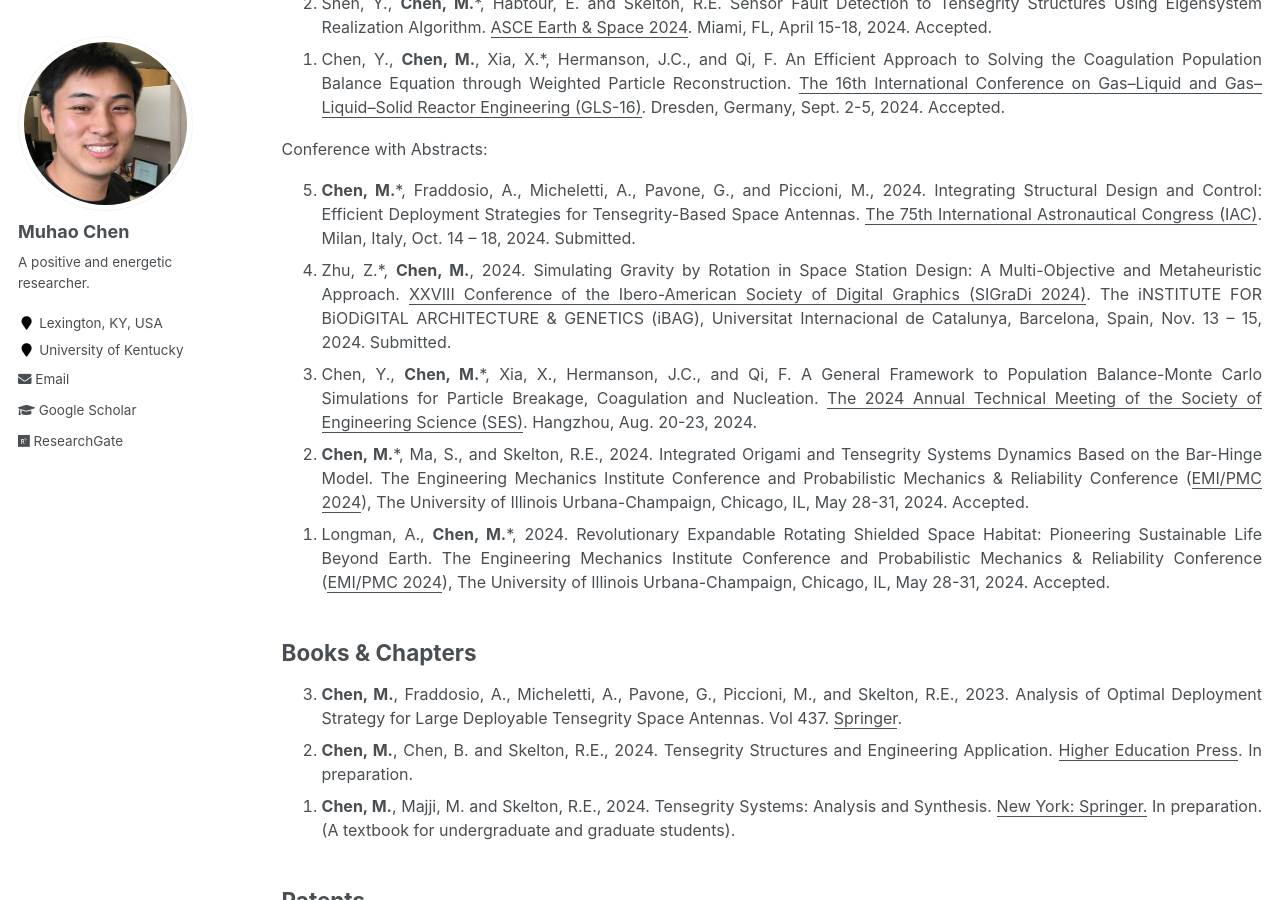
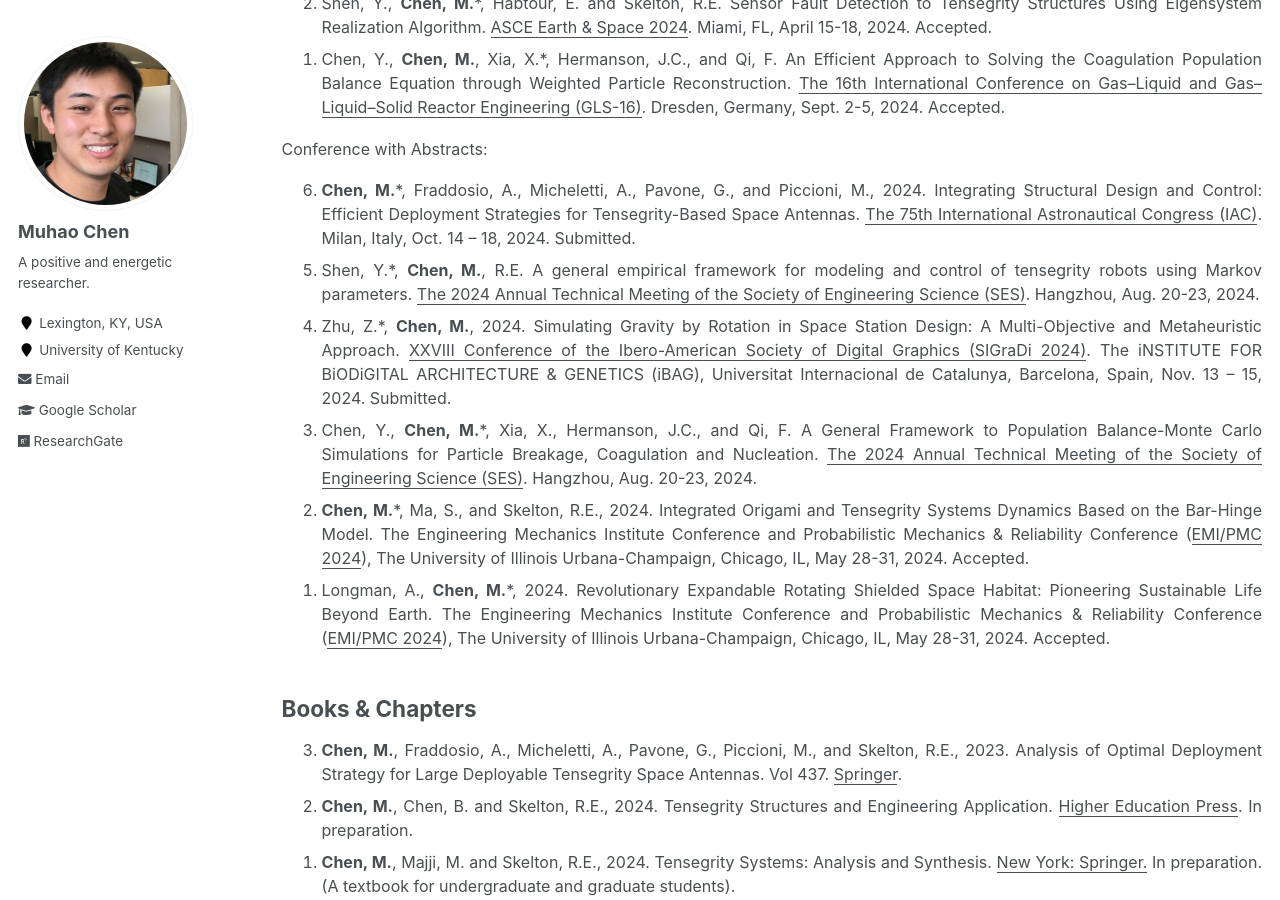
Before and after one commit to Muhao-Chen/muhao-chen.github.io, a Jekyll site: the page built from _pages/publication.md, in a window 1280 px wide and 900 px high, scrolled down 4100 px. Built offline with Jekyll 4.4.1, drawn with Linux system fonts in a browser that asks for light colours.

Commit message:
Update publication.md

```diff
--- a/_pages/publication.md
+++ b/_pages/publication.md
@@ -108,6 +108,7 @@ Portland, OR, Nov. 17 – 21, 2024. Submitted. </li>
 Conference with Abstracts:
 <ol reversed>
 <li><strong>Chen, M.</strong>*, Fraddosio, A., Micheletti, A., Pavone, G., and Piccioni, M., 2024. Integrating Structural Design and Control: Efficient Deployment Strategies for Tensegrity-Based Space Antennas. <u>The 75th International Astronautical Congress (IAC)</u>. Milan, Italy, Oct. 14 – 18, 2024. Submitted. </li>
+<li> Shen, Y.*, <strong>Chen, M.</strong>, R.E. A general empirical framework for modeling and control of tensegrity robots using Markov parameters. <u>The 2024 Annual Technical Meeting of the Society of Engineering Science (SES)</u>. Hangzhou, Aug. 20-23, 2024.</li>
 <li>Zhu, Z.*, <strong>Chen, M.</strong>, 2024. Simulating Gravity by Rotation in Space Station Design: A Multi-Objective and Metaheuristic Approach. <u>XXVIII Conference of the Ibero-American Society of Digital Graphics (SIGraDi 2024)</u>. The iNSTITUTE FOR BiODiGITAL ARCHITECTURE & GENETICS (iBAG), Universitat Internacional de Catalunya, Barcelona, Spain, Nov. 13 – 15, 2024. Submitted. </li>
 <li> Chen, Y., <strong>Chen, M.</strong>*, Xia, X., Hermanson, J.C., and Qi, F. A General Framework to Population Balance-Monte Carlo Simulations for Particle Breakage, Coagulation and Nucleation. <u>The 2024 Annual Technical Meeting of the Society of Engineering Science (SES)</u>. Hangzhou, Aug. 20-23, 2024.</li>
 <li><strong>Chen, M.</strong>*, Ma, S., and Skelton, R.E., 2024. Integrated Origami and Tensegrity Systems Dynamics Based on the Bar-Hinge Model. The Engineering Mechanics Institute Conference and Probabilistic Mechanics & Reliability Conference (<u>EMI/PMC 2024</u>), The University of Illinois Urbana-Champaign, Chicago, IL, May 28-31, 2024. Accepted.</li>
```
